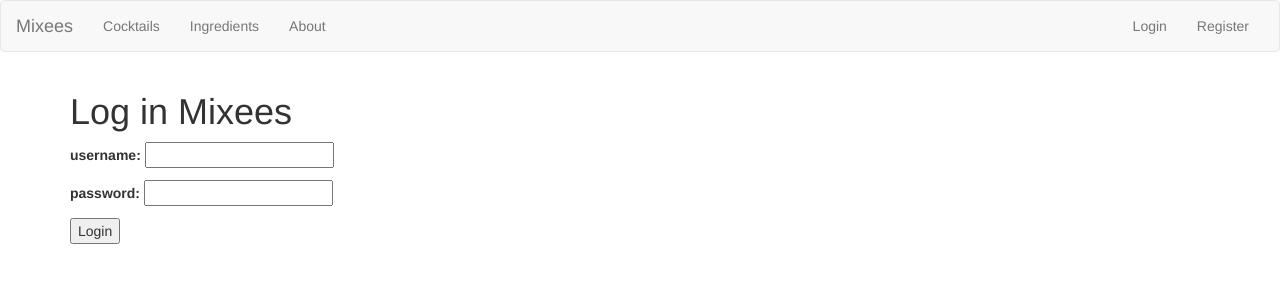
After one commit to Carlosedo/mixees, a Django app: page /users/login/ in a window 1280 px wide. The commit adds this page. Shown: the top 300 px of the page. Run offline with Django 3.2, Linux system fonts and the light colour scheme; some libraries are stand-ins or nearby versions.

Commit message:
added login and logout

```diff
--- a/apps/users/forms.py
+++ b/apps/users/forms.py
@@ -25,3 +25,14 @@ class UserProfileForm(forms.ModelForm):
     class Meta:
         model = UserProfile
         fields = ('twitter', 'facebook', 'image')
+
+class LoginForm(forms.Form):
+    username = forms.EmailField(
+        label='username',
+        widget=forms.TextInput()
+    )
+    password = forms.CharField(
+        max_length=100,
+        label='password',
+        widget=forms.PasswordInput()
+    )
--- a/apps/users/urls.py
+++ b/apps/users/urls.py
@@ -1,7 +1,9 @@
 from django.conf.urls import patterns, url
-from apps.users.views import CreateAccountView, UserProfileView
+from apps.users.views import CreateAccountView, LoginView, UserProfileView, user_logout
 
 urlpatterns = patterns('',
     url(r'^register/$', CreateAccountView.as_view(), name='users.register'),
+    url(r'^login/$', LoginView.as_view(), name='users.login'),
+    url(r'^logout/$', user_logout, name='users.logout'),
     url(r'^(?P<pk>\d+)/$', UserProfileView.as_view(), name='users.profile'),
 )
--- a/apps/users/views.py
+++ b/apps/users/views.py
@@ -1,11 +1,13 @@
 from django.shortcuts import render
 from django.core.urlresolvers import reverse
-from django.http import HttpResponseRedirect
-from django.views.generic import DetailView
+from django.contrib.auth import authenticate, login, logout
+from django.contrib.auth.decorators import login_required
+from django.http import HttpResponse, HttpResponseRedirect
+from django.views.generic import DetailView, FormView
 
 from apps.core.generics import MultiFormView
 from .models import UserProfile
-from .forms import UserForm, UserProfileForm
+from .forms import UserForm, UserProfileForm, LoginForm
 
 
 class CreateAccountView(MultiFormView):
@@ -44,9 +46,6 @@ class CreateAccountView(MultiFormView):
             # Now we save the UserProfile model instance.
             profile.save()
 
-            # Update our variable to tell the template registration was successful.
-            registered = True
-
             return HttpResponseRedirect(self.get_success_url())
         else:
             print user_form.errors, profile_form.errors
@@ -55,6 +54,56 @@ class CreateAccountView(MultiFormView):
         return reverse(self.success_url, kwargs={'user_id': self.object.id})
 
 
+class LoginView(FormView):
+    form_class = LoginForm
+    template_name = "users/login.html"
+
+    success_url = 'homepage'
+
+    def post(self, request, *args, **kwargs):
+        # Gather the username and password provided by the user.
+        # This information is obtained from the login form.
+                # We use request.POST.get('<variable>') as opposed to request.POST['<variable>'],
+                # because the request.POST.get('<variable>') returns None, if the value does not exist,
+                # while the request.POST['<variable>'] will raise key error exception
+        username = request.POST.get('username')
+        password = request.POST.get('password')
+
+        # Use Django's machinery to attempt to see if the username/password
+        # combination is valid - a User object is returned if it is.
+        user = authenticate(username=username, password=password)
+
+        # If we have a User object, the details are correct.
+        # If None (Python's way of representing the absence of a value), no user
+        # with matching credentials was found.
+        if user:
+            # Is the account active? It could have been disabled.
+            if user.is_active:
+                # If the account is valid and active, we can log the user in.
+                # We'll send the user back to the homepage.
+                login(request, user)
+                return HttpResponseRedirect(self.get_success_url())
+            else:
+                # An inactive account was used - no logging in!
+                return HttpResponse("Your Mixees account is disabled.")
+        else:
+            # Bad login details were provided. So we can't log the user in.
+            print "Invalid login details: {0}, {1}".format(username, password)
+            return HttpResponse("Invalid login details supplied.")
+
+    def get_success_url(self):
+        return reverse(self.success_url)
+
+
+@login_required
+def user_logout(request):
+    # Since we know the user is logged in, we can now just log them out.
+    logout(request)
+
+    # Take the user back to the homepage.
+    return HttpResponseRedirect(reverse('homepage'))
+
+
 class UserProfileView(DetailView):
     model = UserProfile
     template_name = "users/profile.html"
--- a/mixees/settings.py
+++ b/mixees/settings.py
@@ -103,3 +103,5 @@ TEMPLATE_DIRS = (
 MEDIA_URL = '/media/'
 
 CRISPY_TEMPLATE_PACK = 'bootstrap3'
+
+LOGIN_URL = '/users/login/'
--- a/templates/base.html
+++ b/templates/base.html
@@ -16,8 +16,21 @@
             			<li><a href="{% url 'cocktail_list' %}">Cocktails</a></li>
                         <li><a href="{% url 'ingredient_list' %}">Ingredients</a></li>
             			<li><a href="/about">About</a></li>
-            		</ul>
-        		</div>
+                    </ul>
+                    <ul class="nav navbar-nav navbar-right">
+                        {% if user.is_authenticated %}
+                            <li class="dropdown">
+                                <a href="#" class="dropdown-toggle" data-toggle="dropdown">{{ user.username }}<span class="caret"></span></a>
+                                <ul class="dropdown-menu">
+                                    <li><a href="{% url 'users.logout' %}">Logout</a></li>
+                                </ul>
+                            </li>
+                        {% else %}
+                            <li><a href="{% url 'users.login' %}">Login</a></li>
+                            <li><a href="{% url 'users.register' %}">Register</a></li>
+                        {% endif %}
+                    </ul>
+                </div>
             </div>
 		</nav>
         <div class="container">
--- a/templates/cocktails/cocktail_list.html
+++ b/templates/cocktails/cocktail_list.html
@@ -15,6 +15,7 @@
 		{% endfor %}
 	</ul>
 
-	<a href="{% url 'cocktail_create' %}" class="btn btn-primary">Add new</a>
-
+    {% if user.is_authenticated %}
+	   <a href="{% url 'cocktail_create' %}" class="btn btn-primary">Add new</a>
+    {% endif %}
 {% endblock %}
--- /dev/null
+++ b/templates/users/login.html
@@ -0,0 +1,14 @@
+{% extends "base.html" %}
+
+{% block title %}Login{% endblock %}
+
+{% block content %}
+    <h1>Log in Mixees</h1>
+    <form id="user_form" method="post" enctype="multipart/form-data">
+
+        {% csrf_token %}
+        {{ form.as_p }}
+
+        <input type="submit" name="submit" value="Login" />
+    </form>
+{% endblock %}
```
Also changed, not shown: templates/cocktails/cocktail_detail.html (line endings or trailing spaces).
